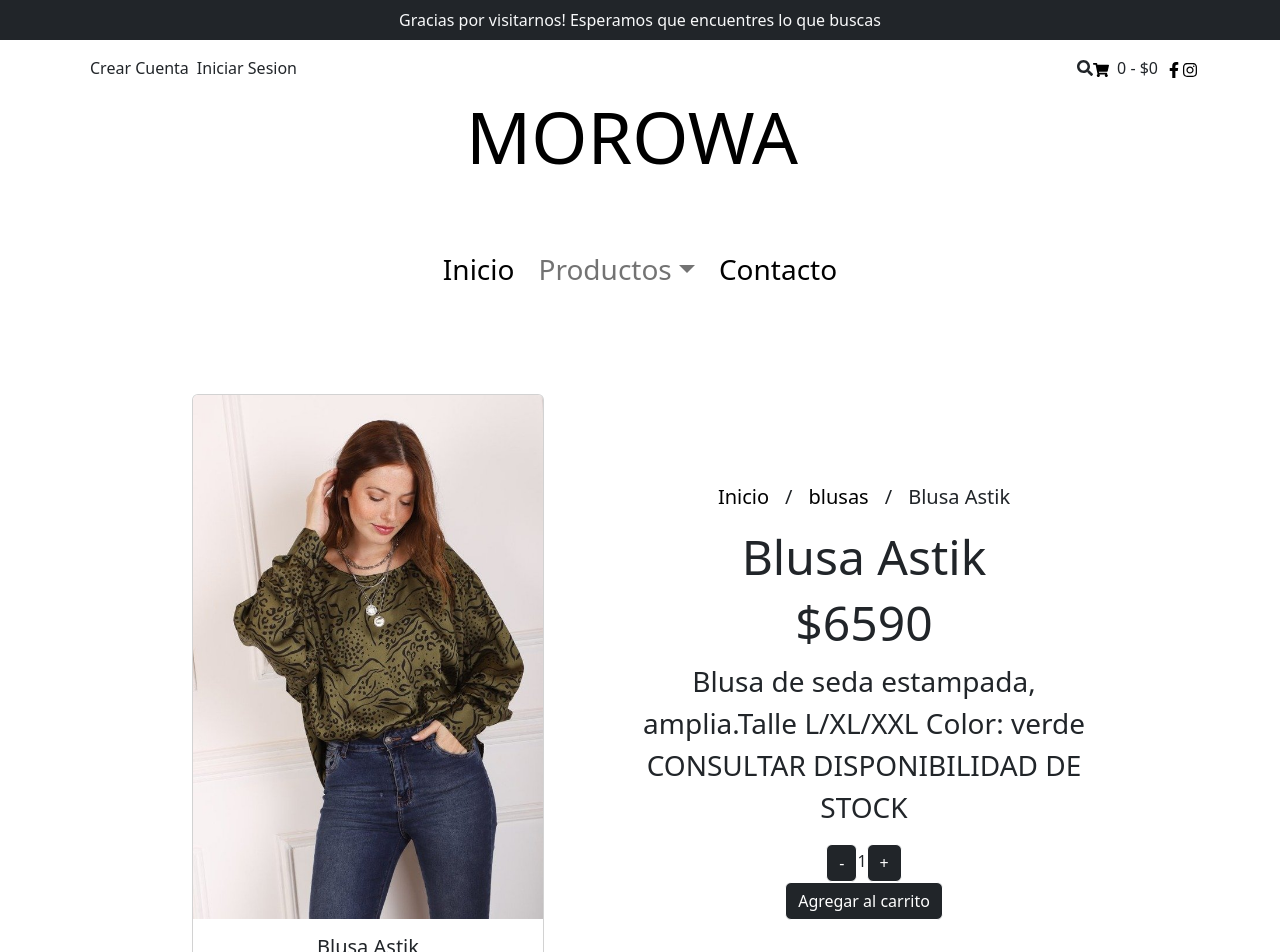
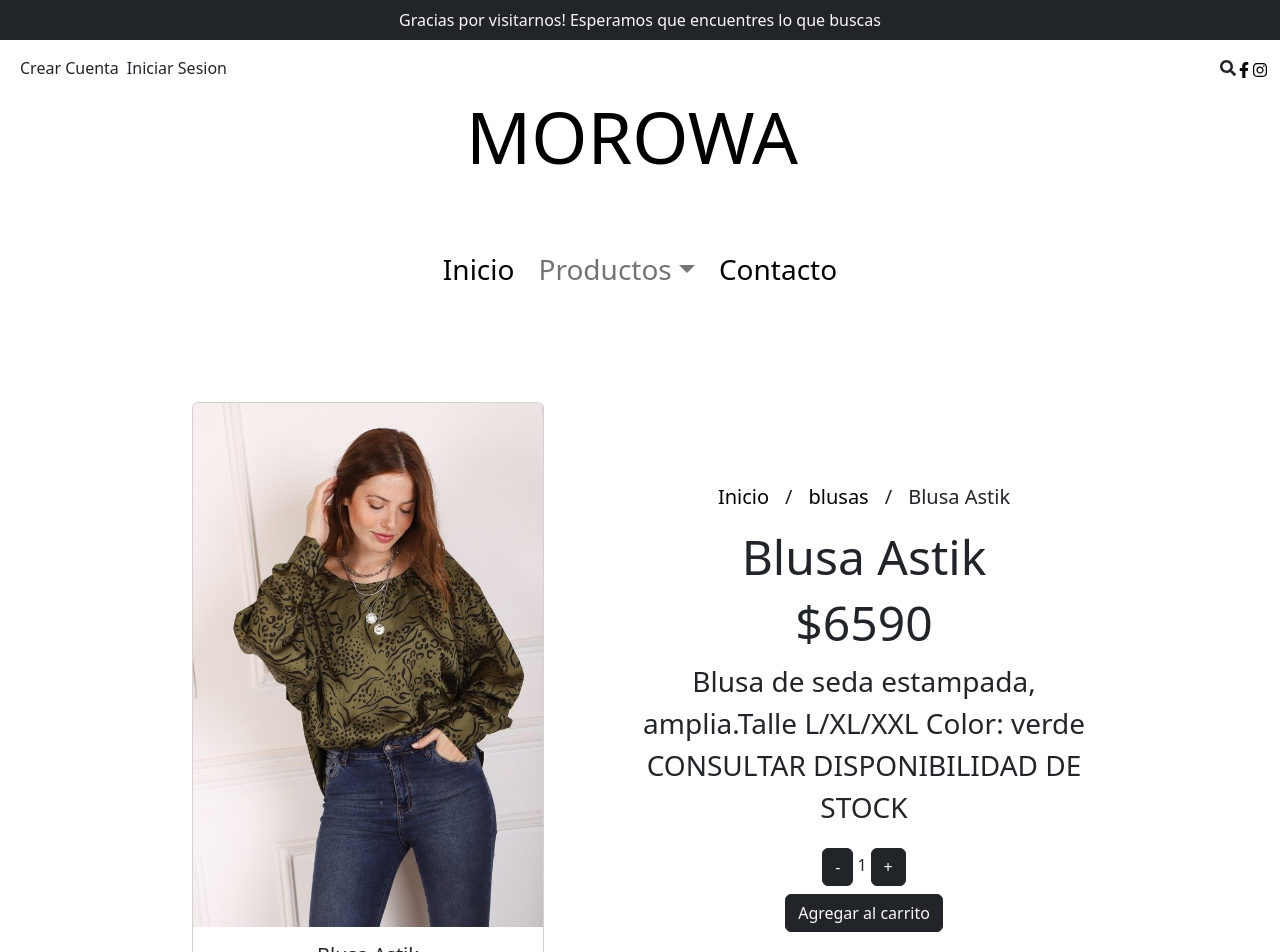
Before and after one commit to francoariel1492/ecomerce-parente34800, a React (Vite) app: page /detail/1 in a window 1280 px wide. Shown: the top 952 px of the page. Built offline with nearby package versions, Linux system fonts and the light colour scheme.

Commit message:
Actualizacion

```diff
--- a/src/App.css
+++ b/src/App.css
@@ -1,3 +1,9 @@
+*{
+  margin: 0;
+  padding: 0;
+  max-width: 100% !important;
+}
+
 a{
   text-decoration: none;
   color: black;
--- a/src/components/Contador/Contador.jsx
+++ b/src/components/Contador/Contador.jsx
@@ -1,22 +1,8 @@
+import InputCount from "../InputCount/InputCount";
+
 import { useState } from "react";
 
 import { Button } from "react-bootstrap";
-import { Link } from "react-router-dom";
-
-const InputCount = () => {
-  return (
-    <>
-      <Link to="/cart">
-        <Button className="btn btn-light btn-outline-dark m-2">
-          Ir al Cart
-        </Button>
-      </Link>
-      <Link to="/">
-        <Button className="btn btn-light btn-outline-dark m-2">Seguir comprando</Button>
-      </Link>
-    </>
-  );
-};
 
 const Contador = ({ initial = 1, stock = 100, onAdd }) => {
   const [cantidad, setCantidad] = useState(initial);
@@ -41,15 +27,15 @@ const Contador = ({ initial = 1, stock = 100, onAdd }) => {
     <div>
       {bool === true ? (
         <div>
-          <Button className="btn bg-dark border-white" onClick={restar}>
+          <Button className="btn btn-dark btn-outline-light border-dark m-1" onClick={restar}>
             -
           </Button>
           <label>{cantidad}</label>
-          <Button className="btn bg-dark border-white" onClick={sumar}>
+          <Button className="btn btn-dark btn-outline-light border-dark m-1" onClick={sumar}>
             +
           </Button>
           <br />
-          <Button className="btn bg-dark border-white" onClick={addCantidad}>
+          <Button className="btn btn-dark btn-outline-light border-dark m-1" onClick={addCantidad}>
             Agregar al carrito
           </Button>
         </div>
--- /dev/null
+++ b/src/components/InputCount/InputCount.jsx
@@ -0,0 +1,21 @@
+import { Button } from "react-bootstrap";
+import { Link } from "react-router-dom";
+
+const InputCount = () => {
+  return (
+    <>
+      <Link to="/cart">
+        <Button className="btn btn-light btn-outline-dark m-2">
+          Ir al Cart
+        </Button>
+      </Link>
+      <Link to="/">
+        <Button className="btn btn-light btn-outline-dark m-2">
+          Seguir comprando
+        </Button>
+      </Link>
+    </>
+  );
+};
+
+export default InputCount;
--- a/src/components/Item/Item.jsx
+++ b/src/components/Item/Item.jsx
@@ -1,7 +1,8 @@
+import { memo } from "react";
 import { Card } from "react-bootstrap";
 import { Link } from "react-router-dom";
 
-const Item = ({ obj }) => {
+const Item = memo(({ obj }) => {
   return (
     <Link to={`/detail/${obj.id}`} className="p-3 ">
       <Card className="card" style={{ width: "22rem" }}>
@@ -14,6 +15,6 @@ const Item = ({ obj }) => {
       </Card>
     </Link>
   );
-};
+})
 
 export default Item;
--- a/src/components/ItemDetail/ItemDetail.jsx
+++ b/src/components/ItemDetail/ItemDetail.jsx
@@ -14,8 +14,6 @@ const ItemDetail = ({ item }) => {
     agregarAlCarrito({ ...item, cantidad });
     calcularTotal(item, cantidad);
     calcularCantidadItems(cantidad);
-
-
   };
 
   return (
@@ -43,9 +41,9 @@ const ItemDetail = ({ item }) => {
         <h2 className="display-5">{item.name}</h2>
         <h2 className="display-5">${item.price}</h2>
         <p className="lead fs-3">{item.detail}</p>
-        <div>
+        <>
           <Contador stock={10} initial={1} onAdd={onAdd} />
-        </div>
+        </>
       </div>
     </div>
   );
--- a/src/components/ItemList/ItemList.jsx
+++ b/src/components/ItemList/ItemList.jsx
@@ -1,7 +1,8 @@
 //------- Componentes
+import { memo } from "react";
 import Item from "../Item/Item";
 
-const ItemList = ({ products }) => {
+const ItemList = memo(({ products }) => {
   return (
     <div className="d-flex flex-row flex-wrap justify-content-center">
       {products.map((obj) => (
@@ -9,6 +10,6 @@ const ItemList = ({ products }) => {
       ))}
     </div>
   );
-};
+})
 
 export default ItemList;
--- a/src/components/ItemListContainer/ItemListContainer.jsx
+++ b/src/components/ItemListContainer/ItemListContainer.jsx
@@ -4,6 +4,7 @@ import ItemList from "../ItemList/ItemList";
 import { useState, useEffect } from "react";
 //------- Librerias
 import { useParams } from "react-router-dom";
+import { Spinner } from "react-bootstrap";
 
 export let URL = "/productos.json";
 
@@ -35,9 +36,9 @@ const ItemListContainer = () => {
   }, [categoriaId]);
 
   return loading ? (
-    " "
+    <div className="d-flex justify-content-center "><Spinner/></div>
   ) : (
-    <div className="row text-center">
+    <div className="col text-center">
       <ItemList products={products} />
     </div>
   );
--- a/src/components/LoginSignIn/LoginSignIn.jsx
+++ b/src/components/LoginSignIn/LoginSignIn.jsx
@@ -8,8 +8,7 @@ import { Link } from "react-router-dom";
 import { useCartContext } from "../../context/CartContext";
 
 const LoginSignIn = () => {
-
-  const { sumTotal,cantidadItems } = useCartContext();
+  const { sumTotal, cantidadItems, cartList } = useCartContext();
   return (
     <Container className="d-flex flex-row align-items-center justify-content-between">
       <div className="d-flex align-items-center">
@@ -18,15 +17,23 @@ const LoginSignIn = () => {
       </div>
       <div className="d-flex align-items-center">
         <FaSearch />
-        <Link to="/cart">
-          <CartWidget />
-        </Link>
-        <div className="px-2">{cantidadItems}  -  ${sumTotal}</div>
+        {cartList != "" ? (
+          <>
+            <Link to="/cart">
+              <CartWidget />
+            </Link>
+            <div className="px-2">
+              {cantidadItems} - ${sumTotal}
+            </div>
+          </>
+        ) : (
+          <></>
+        )}
         <a href="https://facebook.com/morowa.indumentaria">
-        <FaFacebookF />
+          <FaFacebookF />
         </a>
         <a href="https://www.instagram.com/morowa.indumentaria">
-        <FaInstagram />
+          <FaInstagram />
         </a>
       </div>
     </Container>
--- a/src/context/CartContext.jsx
+++ b/src/context/CartContext.jsx
@@ -17,6 +17,12 @@ const CartContextProvider = ({ children }) => {
         itemSelected.cantidad += newProductCart.cantidad
       }
   };
+
+  const eliminarDelCarrito = (item)=>{
+    setQuantity(cantidadItems - item.cantidad)
+    setTotal(sumTotal - (item.cantidad * item.price))
+    setCartList(cartList.filter(el => el.id !== item.id))
+  }
 
   const calcularTotal = (newProductCart, cantidad) => {
     setTotal(newProductCart.price * cantidad + sumTotal);
@@ -46,6 +52,7 @@ const CartContextProvider = ({ children }) => {
         calcularTotal,
         calcularCantidadItems,
         agregarAlCarrito,
+        eliminarDelCarrito,
         borrarCarrito,
       }}
     >
--- a/src/main.jsx
+++ b/src/main.jsx
@@ -4,4 +4,4 @@ import App from './App'
 import { initFirestore } from './firebase/config'
 
 initFirestore()
-ReactDOM.createRoot(document.getElementById('root')).render(<App />)
+ReactDOM.createRoot(document.getElementById('root')).render(<App/>)
--- a/src/pages/Cart/Cart.jsx
+++ b/src/pages/Cart/Cart.jsx
@@ -1,13 +1,16 @@
 import { Button, Card } from "react-bootstrap";
+import { Link } from "react-router-dom";
 import { useCartContext } from "../../context/CartContext";
 
 const Cart = () => {
-  const { cartList, borrarCarrito } = useCartContext();
+  const { cartList, borrarCarrito, eliminarDelCarrito } = useCartContext();
 
   return (
+    <>
+      {cartList != "" ? (
         <div className="text-center">
           <h1>Tus Ordenes</h1>
-      <ul className="col">
+          <ul className="d-flex flex-column justify-content-center align-items-center">
             {cartList.map((product) => (
               <li
                 key={product.id}
@@ -18,15 +21,36 @@ const Cart = () => {
                 </Card>
                 <h5 className="lead fs-4">
                   Nombre: {product.name} - Precio: $
-              {product.price * product.cantidad} - Cantidad: {product.cantidad}
+                  {product.price * product.cantidad} - Cantidad:{" "}
+                  {product.cantidad}
+                  <Button
+                    className="btn btn-dark btn-outline-light border-dark m-1"
+                    onClick={() => eliminarDelCarrito(product)}
+                  >
+                    X
+                  </Button>
                 </h5>
               </li>
             ))}
           </ul>
-      <Button className="bg-dark border-white" onClick={borrarCarrito}>
+          <Button
+            className="btn btn-dark btn-outline-light border-dark"
+            onClick={borrarCarrito}
+          >
             Vaciar carrito
           </Button>
         </div>
+      ) : (
+        <div className="text-center">
+          <h2>No hay items en el carrito</h2>
+          <Link to="/">
+            <Button className="btn btn-dark btn-outline-light border-dark m-1">
+              Inicio
+            </Button>
+          </Link>
+        </div>
+      )}
+    </>
   );
 };
 
--- a/src/pages/ItemDetailContainer/ItemDetailContainer.jsx
+++ b/src/pages/ItemDetailContainer/ItemDetailContainer.jsx
@@ -35,7 +35,7 @@ const ItemDetailContainer = () => {
     loading ? (
       " "
     ) :
-    <div className='text-center'>
+    <div className='text-center '>
       <ItemDetail item={item}/>
     </div>
   )
```
Lines whose indentation alone changed are shown as unchanged.
